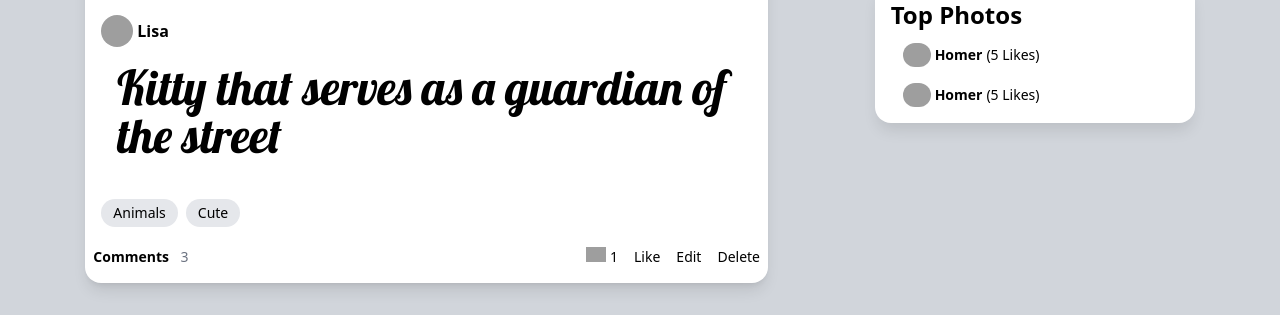
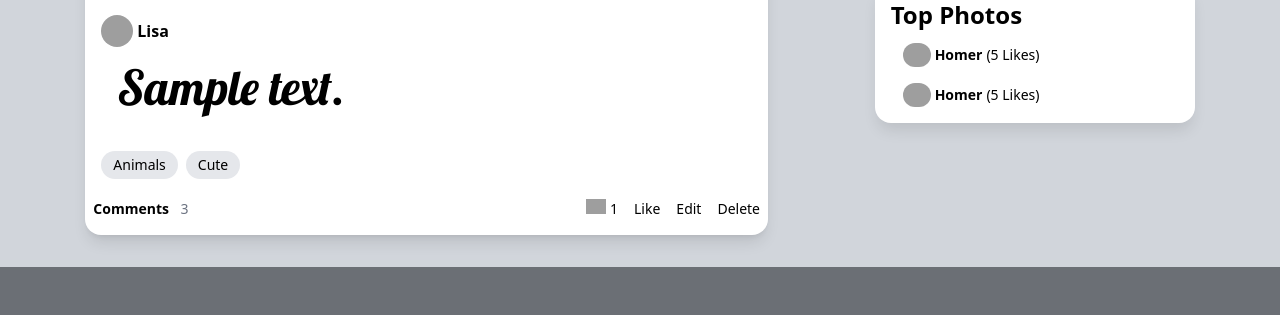
Before and after one commit to Chuks-ked/django_htmx, a Django app: page / in a window 1280 px wide. Shown: the part 1059-1374 px from the top of the page. After the commit the page ends 1326 px from the top, so only its background shows below. Run offline with Django 5.2, Linux system fonts and the light colour scheme; tables that the repository leaves empty hold one stand-in row (values such as "Sample post"); grey boxes marked "Sample" are stand-in pictures; some libraries are stand-ins or nearby versions; grey boxes are pictures that could not be loaded.

Commit message:
dynamic rendering

```diff
--- a/templates/posts/home.html
+++ b/templates/posts/home.html
@@ -1,21 +1,21 @@
 {% extends 'layouts/a.html' %}
 
 {% block content %}
-
+    {% for post in posts %}
     <article class="flex flex-col overflow-hidden relative rounded-2xl shadow-lg bg-white pb-4 mb-8">
         <div class="flex items-center justify-between px-4 h-14">
-            <h3 class="text-lg font-bold w-[50%] truncate">Little Bird</h3>
+            <h3 class="text-lg font-bold w-[50%] truncate">{{post.title}}</h3>
             <div class="text-sm text-gray-500">FLickr @ <a class="hover:underline" href="" target="_blank">John Doe</a></div>
         </div>
         <figure>
-            <a href=""><img class="w-full" src="https://live.staticflickr.com/65535/50618365686_36f887ab88_c.jpg"></a>
+            <a href=""><img class="w-full" src="{{post.image}}"></a>
         </figure>
         <div class="px-4 mt-4">
             <a class="flex items-center gap-1 mb-4" href="">
                 <img class="w-8 h-8 rounded-full" src="https://img.icons8.com/small/96/A9A9A9/happy.png">
                 <span class="font-bold hover:underline">Lisa</span>
             </a>
-            <p class="text-5xl mb-10 px-4 font1">Kitty that serves as a guardian of the street</p>
+            <p class="text-5xl mb-10 px-4 font1">{{post.body}}</p>
             <div class="flex items-center gap-2 text-sm mb-5">
                 <a class="bg-gray-200 rounded-full px-3 py-1 hover:bg-gray-500 hover:text-white" href="">Animals</a>
                 <a class="bg-gray-200 rounded-full px-3 py-1 hover:bg-gray-500 hover:text-white" href="">Cute</a>
@@ -37,5 +37,6 @@
             </div>
         </div>
     </article>
+    {% endfor %}
 
 {% endblock %}
```
